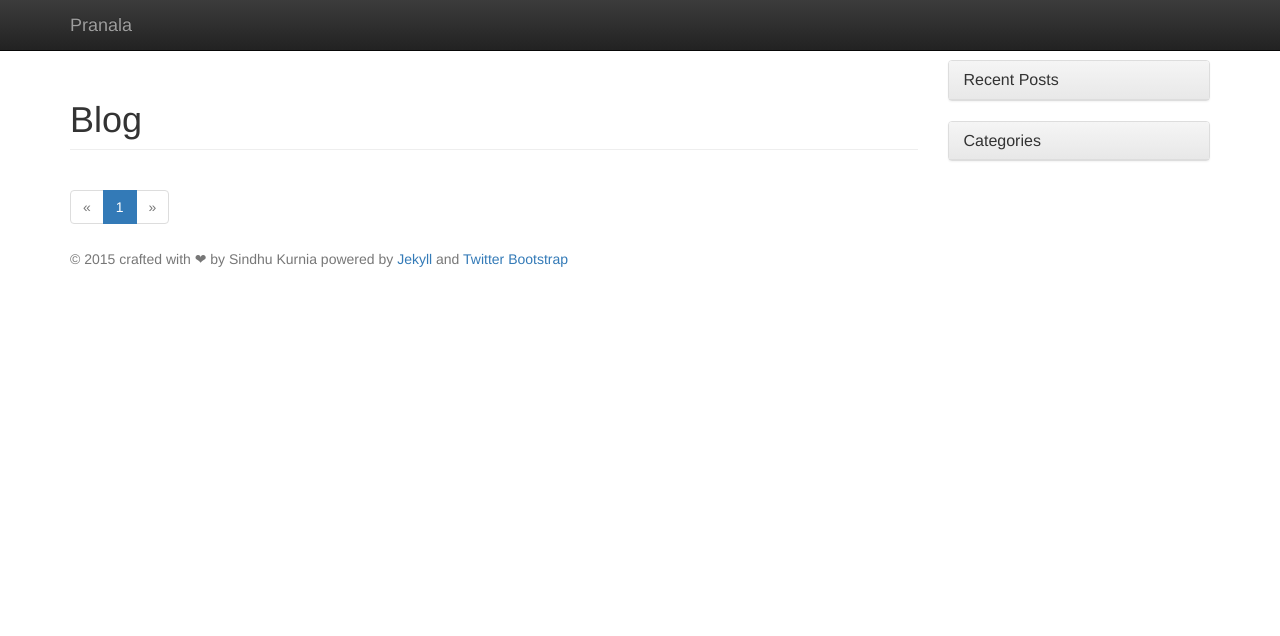
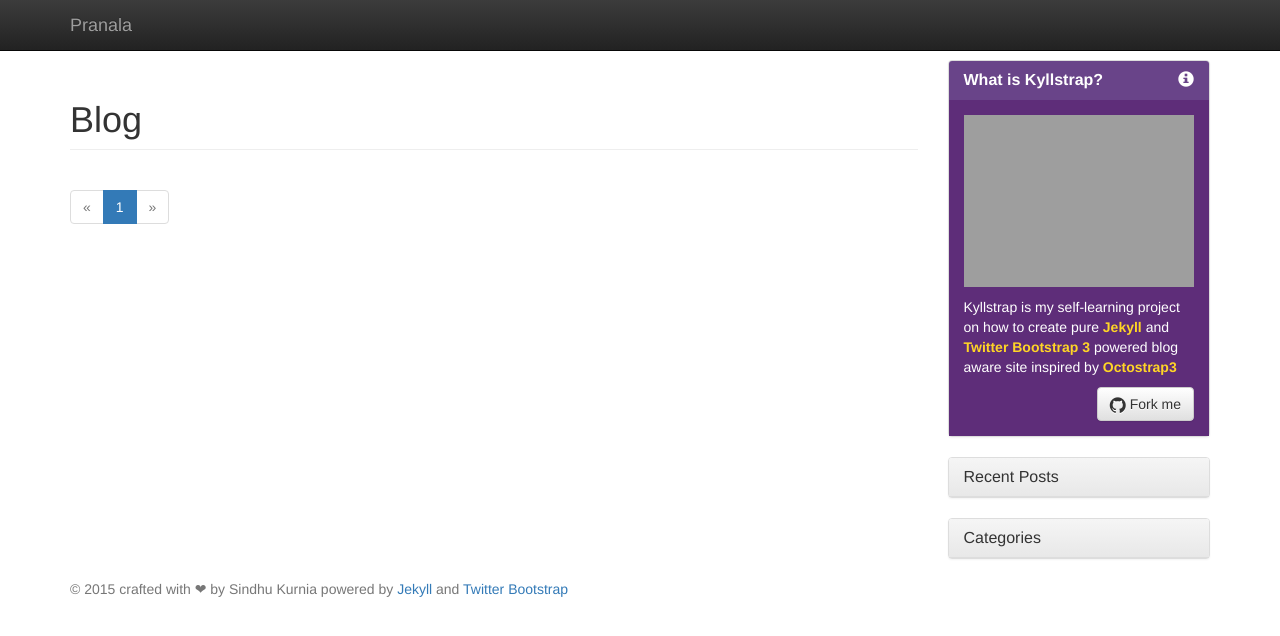
Before and after one commit to kurnias/pranala, a Jekyll site: the page built from index.html, in a window 1280 px wide. Shown: the top 636 px of the page. Built offline with Jekyll 4.4.1, drawn with Linux system fonts in a browser that asks for light colours; nearby versions of some CDN libraries; the list of posts is cut into pages by our own code.

Commit message:
add Font Awesome support

```diff
--- a/_includes/header.html
+++ b/_includes/header.html
@@ -31,6 +31,8 @@
     <link rel="stylesheet" href="/css/bootstrap-theme.min.css">
 <!-- Latest compiled and minified JavaScript -->
     <script src="js/bootstrap.min.js"></script>
+<!-- Font Awesome CSS -->
+    <link rel="stylesheet" href="//maxcdn.bootstrapcdn.com/font-awesome/4.3.0/css/font-awesome.min.css">
 <!-- Our theme CSS -->
      <link href="/css/styles.css" rel="stylesheet">
 <!-- Syntax highlighter -->
--- a/_includes/sidebar.html
+++ b/_includes/sidebar.html
@@ -1,3 +1,18 @@
+<!--Promo -->
+<section class="panel panel-default">
+  <div class="panel-heading panel-heading-custom">
+    <h3 class="panel-title"><strong>What is Kyllstrap?</strong><span class="pull-right glyphicon glyphicon-info-sign"></span> </h3></div>
+<div class="panel-body">
+<img src="http://prana.la/images/logo.png" alt="hubpress" class="img-responsive center-block" />
+<p></p>
+Kyllstrap is my self-learning project on how to create pure <a style="color:#ffd526" href="http://jekyllrb.com"><strong>Jekyll</strong></a> and <a style="color:#ffd526" href="http://getbootstrap.com"><strong>Twitter Bootstrap 3</strong></a> powered blog aware site inspired by <a style="color:#ffd526" href="http://kaworu.github.io/octostrap3/"><strong>Octostrap3</strong></a>
+<p></p>
+<a class="btn btn-default pull-right" href="https://github.com/kurnias/kyllstrap">
+  <i class="fa fa-github fa-lg"></i> Fork me</a>
+</div>
+</section>
+<!-- End Promo -->
+
 <!-- Recent Post Sidebar -->
 <section class="panel panel-default">
   <div class="panel-heading">
--- a/css/styles.css
+++ b/css/styles.css
@@ -29,3 +29,15 @@
 p.clear {
 	clear:both
 }
+
+.panel-default > .panel-heading-custom {
+background: #694489;
+color: #fff;
+border-color: #694489;
+}
+
+.panel-body {
+background:#5e2d79;
+color: #fff;
+border-color: #5e2d79;
+}
```
